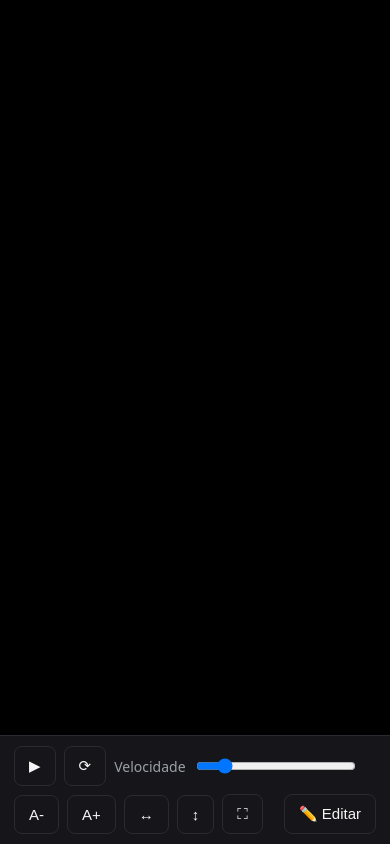
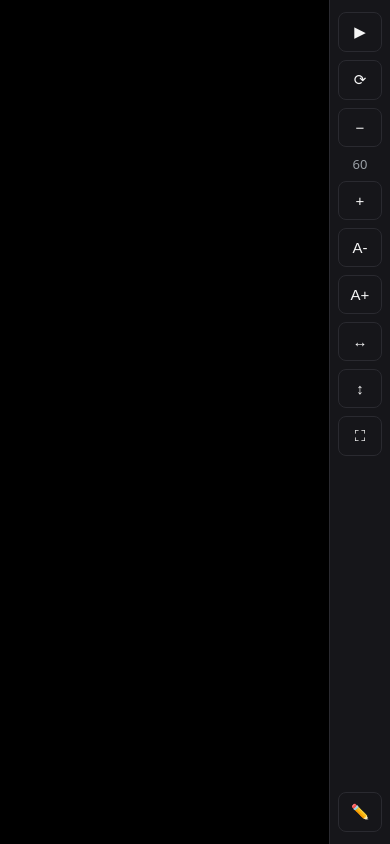
Before and after one commit to geliojr/teleprompter-web, a plain HTML site: page index.html in a window 390 px wide. Both pictures are taken after a click on the button "Iniciar ▶". Drawn offline with Linux system fonts and the light colour scheme.

Commit message:
feat: barra de controles vertical na lateral direita
- Layout do prompter em linha: texto a esquerda, controles a direita
- Velocidade agora por botoes - / + com valor exibido (no lugar do slider)
- Botao Editar como icone para caber na barra estreita
- Verificado no navegador (desktop e iPhone emulado): controles, clamp de
  velocidade, persistencia e modo imersivo (esconde a barra)

Co-Authored-By: Claude Opus 4.8 (1M context) <noreply@anthropic.com>

```diff
--- a/app.js
+++ b/app.js
@@ -4,6 +4,7 @@
   var core = window.TeleprompterCore;
   var STORAGE_KEY = 'teleprompter-state';
   var FONT_STEP = 4;
+  var SPEED_STEP = 10;
 
   var el = {
     editor: document.getElementById('editor'),
@@ -18,7 +19,9 @@
     scriptText: document.getElementById('script-text'),
     playBtn: document.getElementById('play-btn'),
     restartBtn: document.getElementById('restart-btn'),
-    speedRange: document.getElementById('speed-range'),
+    speedDec: document.getElementById('speed-dec'),
+    speedInc: document.getElementById('speed-inc'),
+    speedValue: document.getElementById('speed-value'),
     fontDec: document.getElementById('font-dec'),
     fontInc: document.getElementById('font-inc'),
     mirrorH: document.getElementById('mirror-h'),
@@ -65,7 +68,7 @@
     settings.fontSize = newSettings.fontSize;
     settings.mirrorH = newSettings.mirrorH;
     settings.mirrorV = newSettings.mirrorV;
-    el.speedRange.value = String(settings.speed);
+    updateSpeedDisplay();
     applyFontSize();
     applyMirror();
     updateMirrorButtons();
@@ -154,8 +157,13 @@
   }
 
   // ---- Controles ----
-  function setSpeed(value) {
-    settings.speed = core.clamp(core.toNumber(value, core.DEFAULT_SETTINGS.speed), core.LIMITS.speed.min, core.LIMITS.speed.max);
+  function updateSpeedDisplay() {
+    el.speedValue.textContent = String(settings.speed);
+  }
+
+  function changeSpeed(delta) {
+    settings.speed = core.clamp(settings.speed + delta, core.LIMITS.speed.min, core.LIMITS.speed.max);
+    updateSpeedDisplay();
     save();
   }
 
@@ -264,7 +272,8 @@
     el.editBtn.addEventListener('click', showEditor);
     el.playBtn.addEventListener('click', togglePlay);
     el.restartBtn.addEventListener('click', resetScroll);
-    el.speedRange.addEventListener('input', function (e) { setSpeed(e.target.value); });
+    el.speedDec.addEventListener('click', function () { changeSpeed(-SPEED_STEP); });
+    el.speedInc.addEventListener('click', function () { changeSpeed(SPEED_STEP); });
     el.fontDec.addEventListener('click', function () { changeFont(-FONT_STEP); });
     el.fontInc.addEventListener('click', function () { changeFont(FONT_STEP); });
     el.mirrorH.addEventListener('click', toggleMirrorH);
@@ -297,7 +306,7 @@
   function init() {
     bind();
     load();
-    el.speedRange.value = String(settings.speed);
+    updateSpeedDisplay();
     applyFontSize();
     applyMirror();
     updateMirrorButtons();
--- a/index.html
+++ b/index.html
@@ -30,16 +30,16 @@
       <div id="controls">
         <button id="play-btn" type="button" title="Play/Pausa (espaço)" aria-label="Play/Pausa">▶</button>
         <button id="restart-btn" type="button" title="Reiniciar do topo" aria-label="Reiniciar do topo">⟳</button>
-        <label>Velocidade
-          <input type="range" id="speed-range" min="0" max="400" step="5">
-        </label>
+        <button id="speed-dec" type="button" title="Diminuir velocidade" aria-label="Diminuir velocidade">−</button>
+        <span id="speed-value" class="speed-value" title="Velocidade (px/s)" aria-live="polite">60</span>
+        <button id="speed-inc" type="button" title="Aumentar velocidade" aria-label="Aumentar velocidade">+</button>
         <button id="font-dec" type="button" title="Diminuir fonte" aria-label="Diminuir fonte">A-</button>
         <button id="font-inc" type="button" title="Aumentar fonte" aria-label="Aumentar fonte">A+</button>
         <button id="mirror-h" type="button" title="Espelhar esquerda↔direita" aria-label="Espelhar horizontal">↔</button>
         <button id="mirror-v" type="button" title="Espelhar cima↕baixo" aria-label="Espelhar vertical">↕</button>
         <button id="fullscreen-btn" type="button" title="Tela cheia" aria-label="Tela cheia">⛶</button>
         <span class="spacer"></span>
-        <button id="edit-btn" type="button" title="Voltar a editar">✏️ Editar</button>
+        <button id="edit-btn" type="button" title="Voltar a editar" aria-label="Editar">✏️</button>
       </div>
       <button id="exit-immersive" type="button" title="Sair da tela cheia" aria-label="Sair da tela cheia">⤢ Sair</button>
     </section>
--- a/styles.css
+++ b/styles.css
@@ -59,7 +59,7 @@ button.active { background: var(--accent); border-color: var(--accent); color: #
 .message { color: var(--muted); min-height: 20px; margin: 0; }
 
 /* Prompter */
-#prompter { position: relative; display: flex; flex-direction: column; background: #000; }
+#prompter { position: relative; display: flex; flex-direction: row; background: #000; }
 #viewport { flex: 1; overflow: hidden; position: relative; }
 #scroller {
   position: absolute;
@@ -76,17 +76,25 @@ button.active { background: var(--accent); border-color: var(--accent); color: #
   text-align: center;
   transform-origin: center center;
 }
+/* Barra de controles vertical (lateral direita) */
 #controls {
   display: flex;
+  flex-direction: column;
   align-items: center;
   gap: 8px;
-  flex-wrap: wrap;
-  padding: 10px 14px;
+  padding: 12px 8px;
   background: var(--panel);
-  border-top: 1px solid var(--border);
+  border-left: 1px solid var(--border);
+  overflow-y: auto;
 }
-#controls label { display: flex; align-items: center; gap: 8px; color: var(--muted); font-size: 14px; }
-#controls input[type="range"] { width: 160px; }
+#controls button { width: 44px; padding: 10px 0; }
+#controls .speed-value {
+  color: var(--muted);
+  font-size: 13px;
+  font-variant-numeric: tabular-nums;
+  min-width: 32px;
+  text-align: center;
+}
 #controls .spacer { flex: 1; }
 
 /* Tela cheia / modo imersivo */
```
